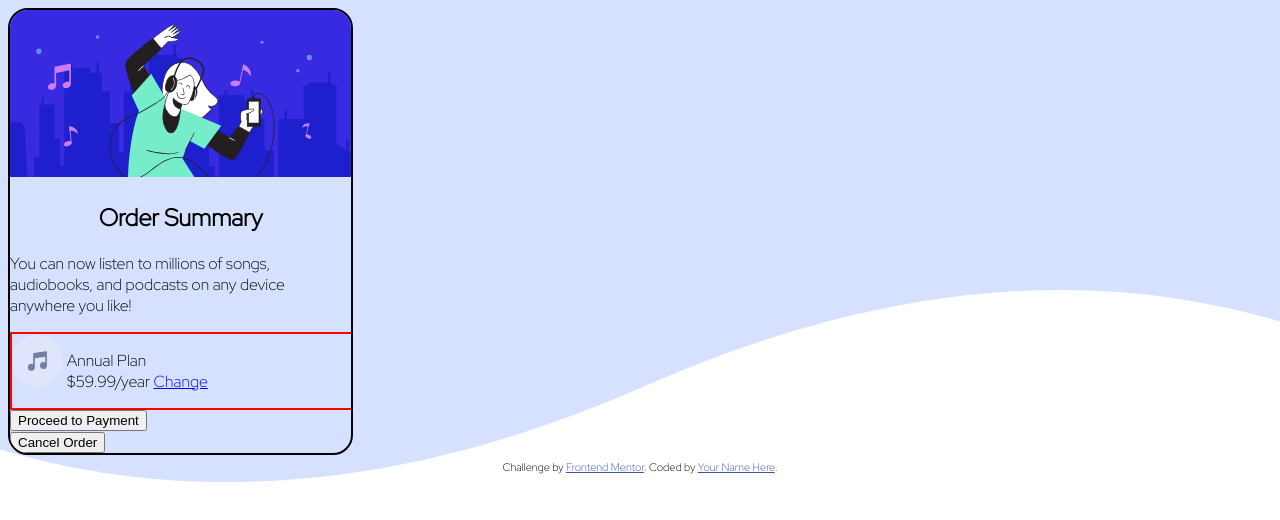
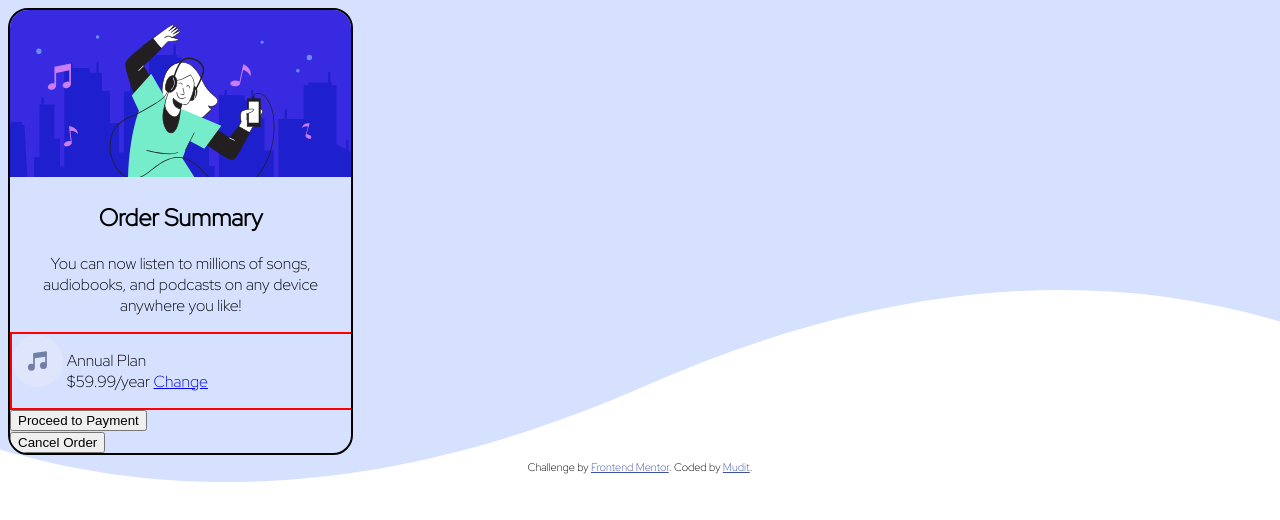
Before and after one commit to muditchoudhary/order-summary-component-main, a plain HTML site: page index.html in a window 1280 px wide. Drawn offline with Linux system fonts and the light colour scheme.

Commit message:
centered the description paragraph

```diff
--- a/index.html
+++ b/index.html
@@ -55,13 +55,16 @@
     #proceed-to-payment{
       display: block;
     }
+    #description{
+      text-align: center;
+    }
   </style>
 </head>
 <body>
   <div id="order-summary-box">
     <img src="images/illustration-hero.svg" alt="A girl listening to music" id="girl-listening-music"/>
     <h2>Order Summary</h2>
-    <p>You can now listen to millions of songs, audiobooks, and podcasts on any
+    <p id="description"> You can now listen to millions of songs, audiobooks, and podcasts on any
       device anywhere you like!</p>
     <div id="plans-div">
       <img src="images/icon-music.svg" alt="A music icon" id="music-icon"/>
@@ -78,7 +81,7 @@
 
   <div class="attribution">
     Challenge by <a href="https://www.frontendmentor.io?ref=challenge" target="_blank">Frontend Mentor</a>.
-    Coded by <a href="#">Your Name Here</a>.
+    Coded by <a href="#">Mudit</a>.
   </div>
 </body>
 </html>
```
